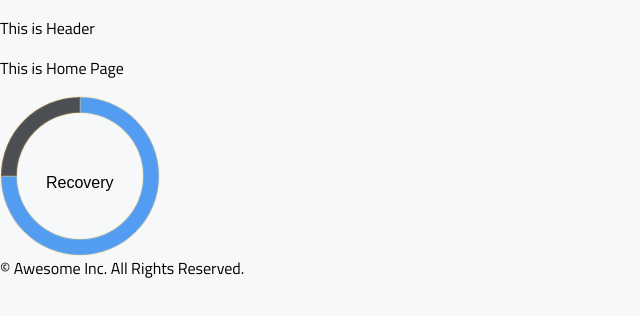
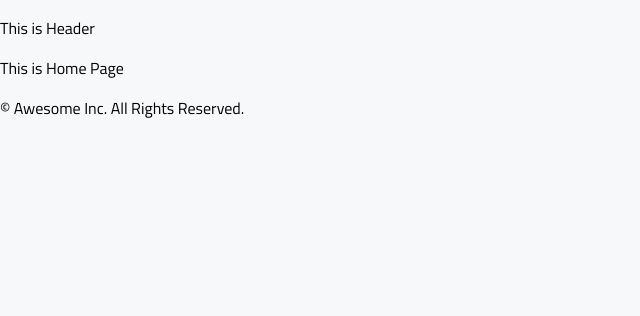
Before and after one commit to lavaboom/industry, a React (Create React App) app in the folder client/: page / in a window 1280 px wide. Shown: the top 316 px of the page, without its empty margins (0-640 px from the left). Built offline with nearby package versions, Linux system fonts and the light colour scheme.

Commit message:
getting started

```diff
--- a/client/src/pages/HomePage/HomePage.js
+++ b/client/src/pages/HomePage/HomePage.js
@@ -10,7 +10,6 @@ export default class HomePage extends Component {
             <div>
                 <p>This is Home Page</p>
 
-                <Charts />
             </div>
         )
     }
```
Also changed, not shown: client/src/components/Charts/Charts.js (+11 -6 lines).
